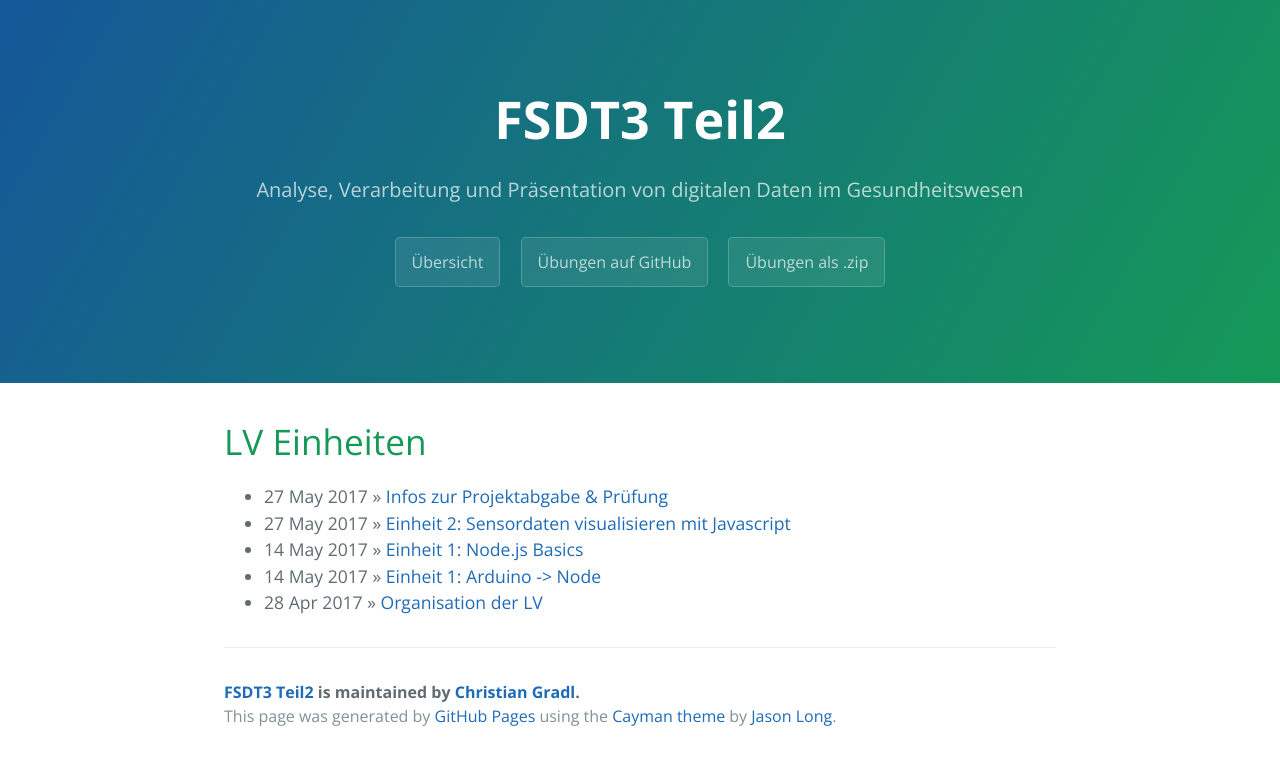
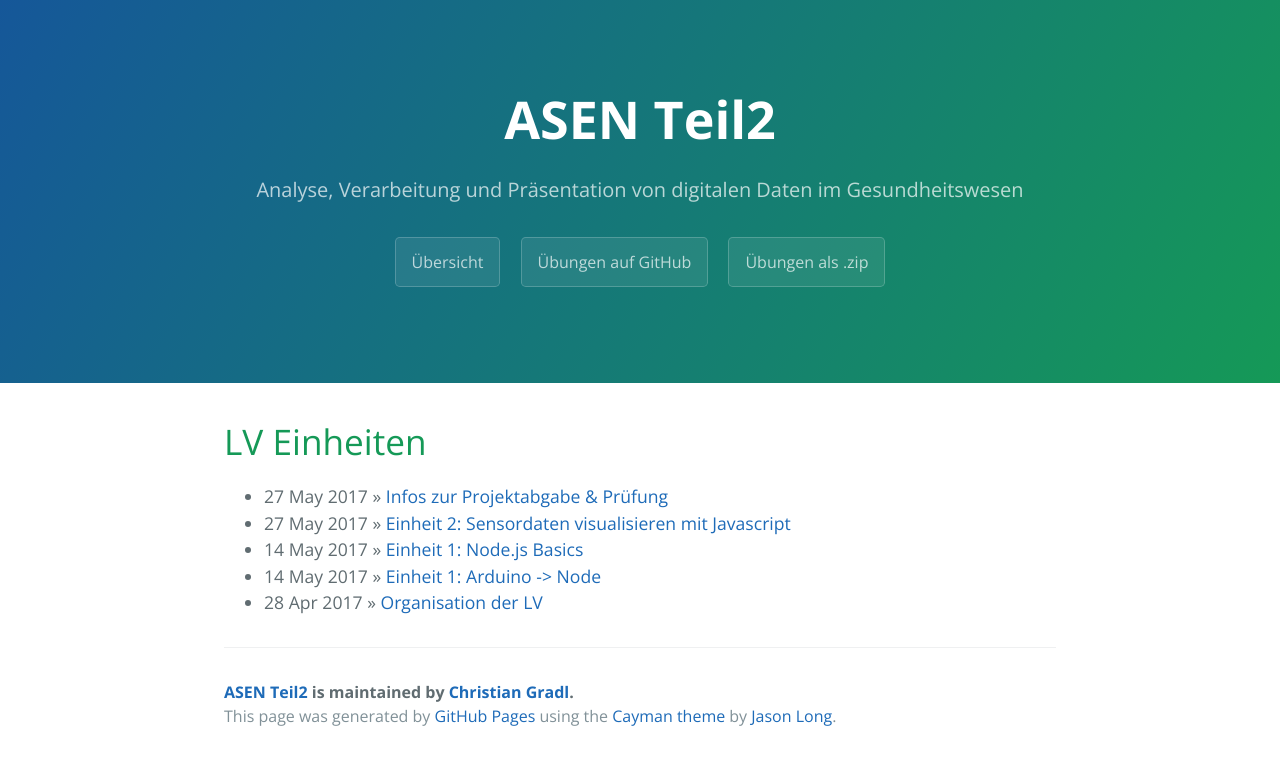
Before and after one commit to chrisgradl/FSDT3, a Jekyll site: the page built from index.html, in a window 1280 px wide. Shown: the top 765 px of the page. Built offline with Jekyll 4.4.1, drawn with Linux system fonts in a browser that asks for light colours; the list of posts is cut into pages by our own code.

Commit message:
update Title

```diff
--- a/_config.yml
+++ b/_config.yml
@@ -1,5 +1,5 @@
 # Setup
-title:        FSDT3 Teil2
+title:        ASEN Teil2
 tagline:      Analyse, Verarbeitung und Präsentation von digitalen Daten im Gesundheitswesen
 baseurl:      "/fsdt3"
 paginate:     1
```
